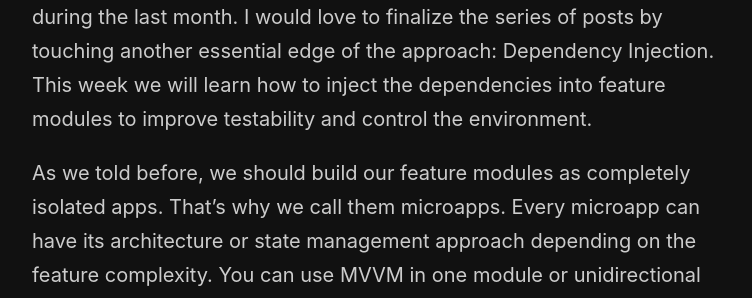
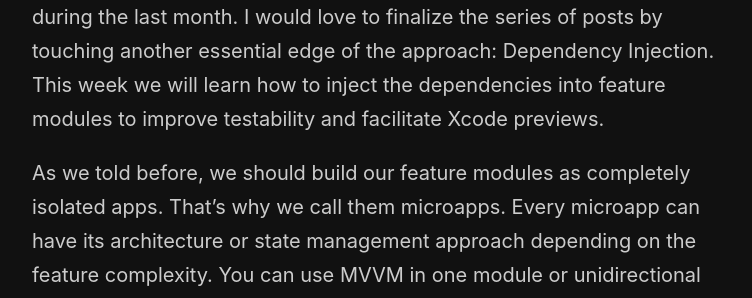
Before and after one commit to mecid/mecid.github.io, a Jekyll site: the page built from _posts/2022-02-02-microapps-architecture-in-swift-dependency-injection.md, in a window 1280 px wide and 900 px high. Shown: the part 347-645 px from the top of the window, without its empty margins (258-1010 px from the left). Built offline with Jekyll 4.4.1, drawn with Linux system fonts in a browser that asks for light colours; some of the changed text lies outside the part shown.

Commit message:
introduction in di and microapps post improved

```diff
--- a/_posts/2022-02-02-microapps-architecture-in-swift-dependency-injection.md
+++ b/_posts/2022-02-02-microapps-architecture-in-swift-dependency-injection.md
@@ -5,7 +5,7 @@ category: Architecture
 image: /public/xcode-spm.png
 ---
 
-We covered a lot of things related to microapps architecture in Swift during the last month. I would love to finalize the series of posts by touching another essential edge of the approach: Dependency Injection. This week we will learn how to inject the dependencies into feature modules to improve testability and control the environment.
+We covered a lot of things related to microapps architecture in Swift during the last month. I would love to finalize the series of posts by touching another essential edge of the approach: Dependency Injection. This week we will learn how to inject the dependencies into feature modules to improve testability and facilitate Xcode previews.
 
 As we told before, we should build our feature modules as completely isolated apps. That's why we call them microapps. Every microapp can have its architecture or state management approach depending on the feature complexity. You can use MVVM in one module or unidirectional flow in another module.
 
```
